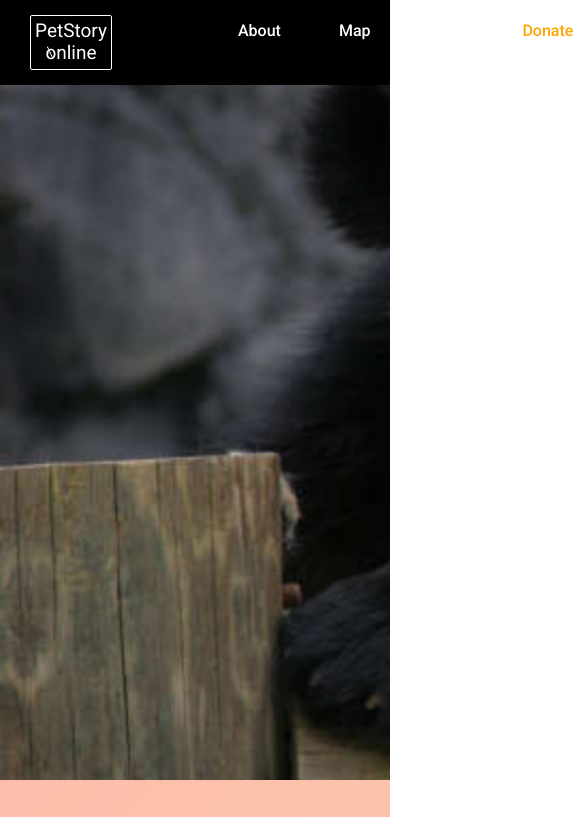
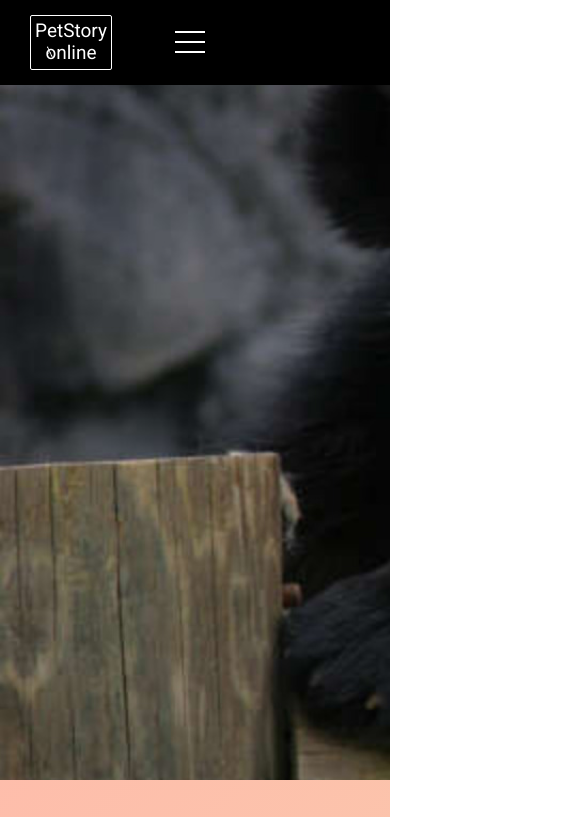
Before and after one commit to Irrisorus/onlineZoo, a plain HTML site: page donate.html in a window 390 px wide. Shown: the top 817 px of the page, 585 px wide, since content can reach past the window. Drawn offline with Linux system fonts and the light colour scheme.

Commit message:
tablet addaptive doesnt work

```diff
--- a/style.css/style.css
+++ b/style.css/style.css
@@ -122,6 +122,45 @@ body{
 
 
 }
+.header__menu-burger{
+    width: 30px;
+    height: 22px;
+    position: relative;
+    display: none;
+    cursor: pointer;
+
+}
+
+.header__menu-burger::before{
+    position: absolute;
+    content: "";
+    top: 0;
+    left: 0;
+    width: 100%;
+    height: 2px;
+    background: #ffffff;
+}
+.header__menu-burger::after{
+    position: absolute;
+    content: "";
+    bottom: 0;
+    left: 0;
+    width: 100%;
+    height: 2px;
+    background: #ffffff;
+}
+.header__menu-burger span{
+    position: absolute;
+    width: 100%;
+    height: 2px;
+    background-color: #ffffff;
+    top: 50%;
+    left: 0;
+    transform: translateY(-50%);
+}
+
+
+
 .header__top-item_link_active{
     color: orange;
 }
@@ -860,8 +899,40 @@ padding-bottom: 180px;
     .animals-cards__photo-flowers{
         display: none;
     }
+}
+@media only screen and (max-width: 1380px){
 
-}
+    .card{
+        margin-bottom: 41px;
+        margin-top: 41px;
+
+    }
+
+    /* .arrows-block{
+        display: flex;
+        top: 46.5%;
+        left: 43%;
+        align-items: center;
+        gap: 30px;
+        max-width: 295px;
+        z-index: 1;
+    } */
+    .slider__button_next,
+    .slider__button_prev{
+        position: absolute;
+        z-index: 2;
+
+    }
+    .slider__button_next{
+        margin-left: 90px;
+    }
+    .slider__button_prev{
+        margin-right: 90px;
+    }
+
+    }
+
+
 @media only screen and (max-width: 1200px){
     .explanation__img{
         width: 455px;
@@ -909,10 +980,7 @@ padding-bottom: 180px;
         align-items: center;
         gap: 29px;
     }
-    .card{
-        margin-bottom: 41px;
-        margin-top: 41px;
-    }
+
     .card__image{
     width: 294px;
     height: 294px;
@@ -952,3 +1020,28 @@ padding-bottom: 180px;
 
 
 }
+
+
+@media only screen and (max-width:900px){
+    .info__box{
+        gap: 0px;
+        justify-content: space-between;
+        width: 100%;
+    }
+    .header__menu-burger{
+        display: block;
+    }
+    .header__top-menu{
+        display: none;
+    }
+    .header__top-list{
+
+        flex-direction: column;
+
+    }
+
+    .author{
+        display: none;
+    }
+
+}
```
